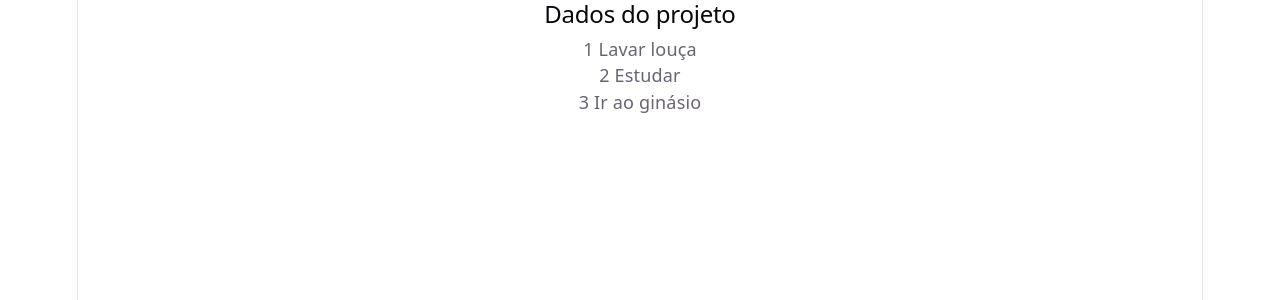
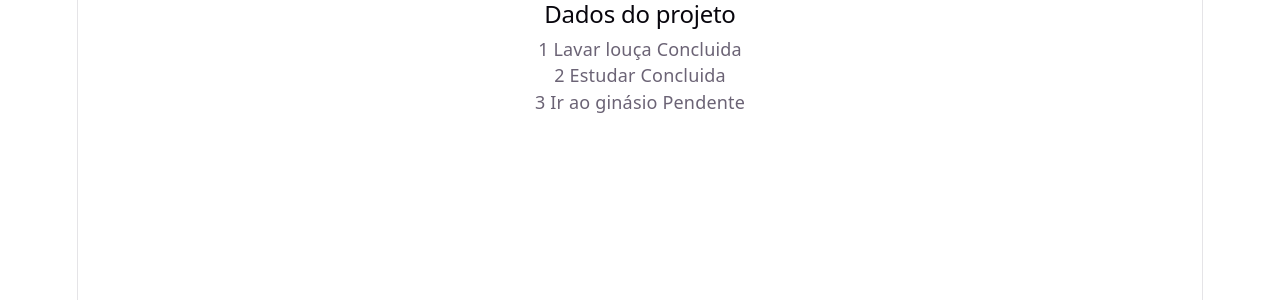
Before and after one commit to giovannacostaxavier/Exercicios-React, a React (Vite) app: page / in a window 1280 px wide. Shown: the top 300 px of the page. Built offline with nearby package versions, Linux system fonts and the light colour scheme.

Commit message:
Feat: atualizacao do exercicio

```diff
--- a/src/components/ListaTarefas.jsx
+++ b/src/components/ListaTarefas.jsx
@@ -1,13 +1,18 @@
 
 const ListaTarefas =({listaTarefas})=>{
-
+    let res;
     let lista = listaTarefas.map((el)=>{
+        if(el.concluida === true){
+            res = "Concluida"
+        }else{
+             res = "Pendente"
+            }
         return(
             <p key={el.id} >
-                {el.id} {el.titulo} {el.concluida}
+
+                {el.id} {el.titulo} {res}
             </p>
         )
-
 
     })
     return(
```
